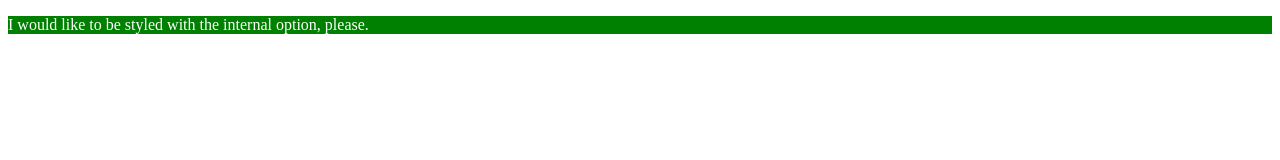
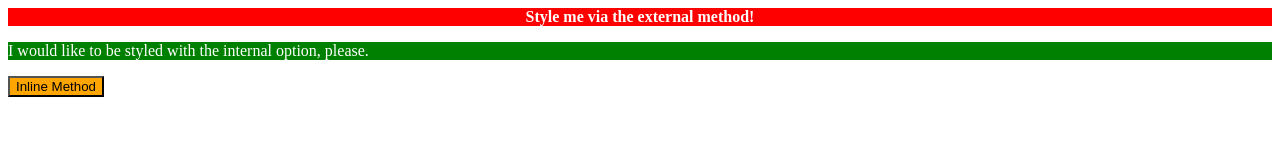
Before and after one commit to eSportsRat/git_test, a plain HTML site: page index.html in a window 1280 px wide. Drawn offline with Linux system fonts and the light colour scheme.

Commit message:
Update index html

```diff
--- a/index.html
+++ b/index.html
@@ -13,6 +13,8 @@
         </style>
     </head>
     <body>
+        <div>Style me via the external method!</div>
         <p>I would like to be styled with the internal option, please.</p>
+        <button style="background-color: orange; font-size: 18;">Inline Method</button>
     </body>
 </html>
```
